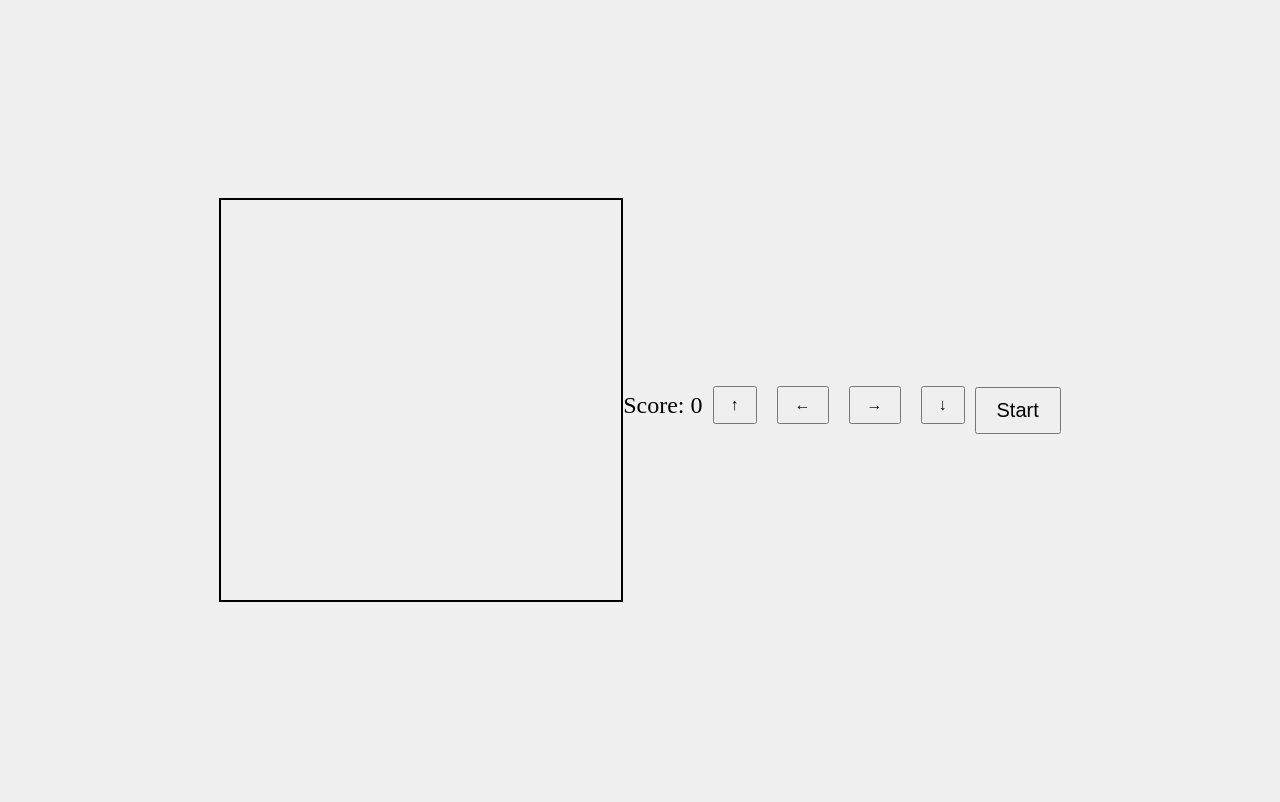
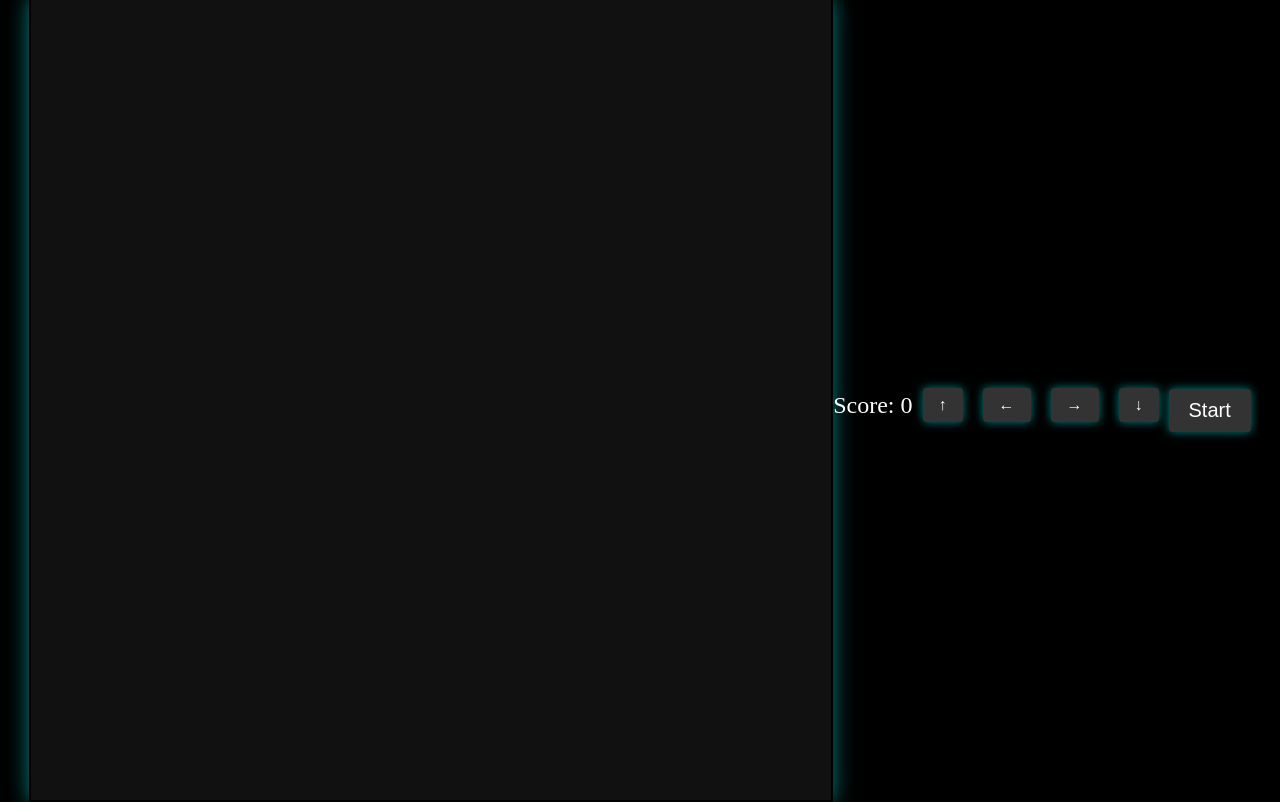
Before and after one commit to NicTrixx23-2/snake-game, a plain HTML site: page index.html in a window 1280 px wide. Drawn offline with Linux system fonts and the light colour scheme.

Commit message:
Update index.html

```diff
--- a/index.html
+++ b/index.html
@@ -12,21 +12,18 @@
             align-items: center;
             height: 100vh;
             margin: 0;
-            background-color: #f0f0f0;
+            background-color: #000;
         }
         #gameCanvas {
             border: 2px solid #000;
+            background-color: #111; /* Dark background */
+            box-shadow: 0 0 20px rgba(0, 255, 255, 0.5); /* Neon glow effect */
         }
         #score {
+            color: #fff; /* White text */
             text-align: center;
             font-size: 24px;
             margin-top: 10px;
-        }
-        #startButton {
-            margin-top: 20px;
-            font-size: 20px;
-            padding: 10px 20px;
-            cursor: pointer;
         }
         .control-buttons {
             display: flex;
@@ -38,11 +35,33 @@
             margin: 0 10px;
             padding: 8px 16px;
             cursor: pointer;
+            background-color: #333; /* Dark button background */
+            color: #fff; /* White text */
+            border: none;
+            border-radius: 4px;
+            box-shadow: 0 0 10px rgba(0, 255, 255, 0.5); /* Neon glow effect on buttons */
+        }
+        .control-buttons button:hover {
+            background-color: #444; /* Darker background on hover */
+        }
+        #startButton {
+            margin-top: 20px;
+            font-size: 20px;
+            padding: 10px 20px;
+            cursor: pointer;
+            background-color: #333; /* Dark button background */
+            color: #fff; /* White text */
+            border: none;
+            border-radius: 4px;
+            box-shadow: 0 0 10px rgba(0, 255, 255, 0.5); /* Neon glow effect on button */
+        }
+        #startButton:hover {
+            background-color: #444; /* Darker background on hover */
         }
     </style>
 </head>
 <body>
-    <canvas id="gameCanvas" width="400" height="400"></canvas>
+    <canvas id="gameCanvas" width="800" height="800"></canvas>
     <div id="score">Score: 0</div>
     <div class="control-buttons">
         <button id="upButton">↑</button>
@@ -56,8 +75,8 @@
         // JavaScript (embedded script.js)
 
         // Constants
-        const GRID_SIZE = 20;
-        const CANVAS_SIZE = 400;
+        const GRID_SIZE = 40; // Adjusted for larger canvas
+        const CANVAS_SIZE = 800; // Adjusted for larger canvas
         const INITIAL_SNAKE_LENGTH = 5;
         const GAME_SPEED = 100; // in milliseconds
 
@@ -228,7 +247,7 @@
 
         // Function to draw each part of the snake
         function drawSnakePart(snakePart) {
-            ctx.fillStyle = "#008000";
+            ctx.fillStyle = "#0f0"; /* Neon green */
             ctx.fillRect(snakePart.x, snakePart.y, GRID_SIZE, GRID_SIZE);
         }
 
@@ -276,7 +295,7 @@
 
         // Function to draw the food
         function drawFood() {
-            ctx.fillStyle = "#FF0000";
+            ctx.fillStyle = "#f00"; /* Neon red */
             ctx.fillRect(food.x, food.y, GRID_SIZE, GRID_SIZE);
         }
     </script>
```
